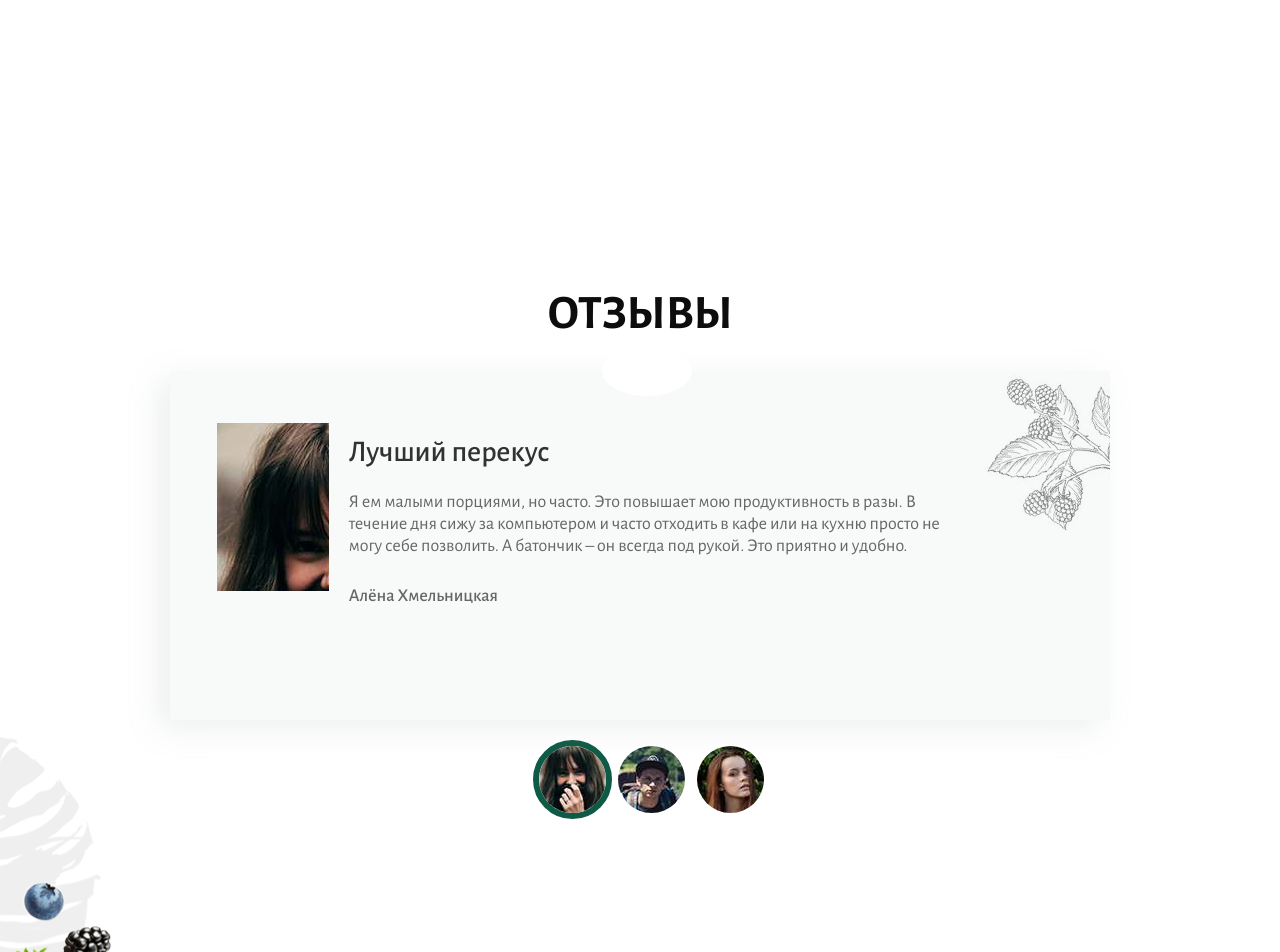
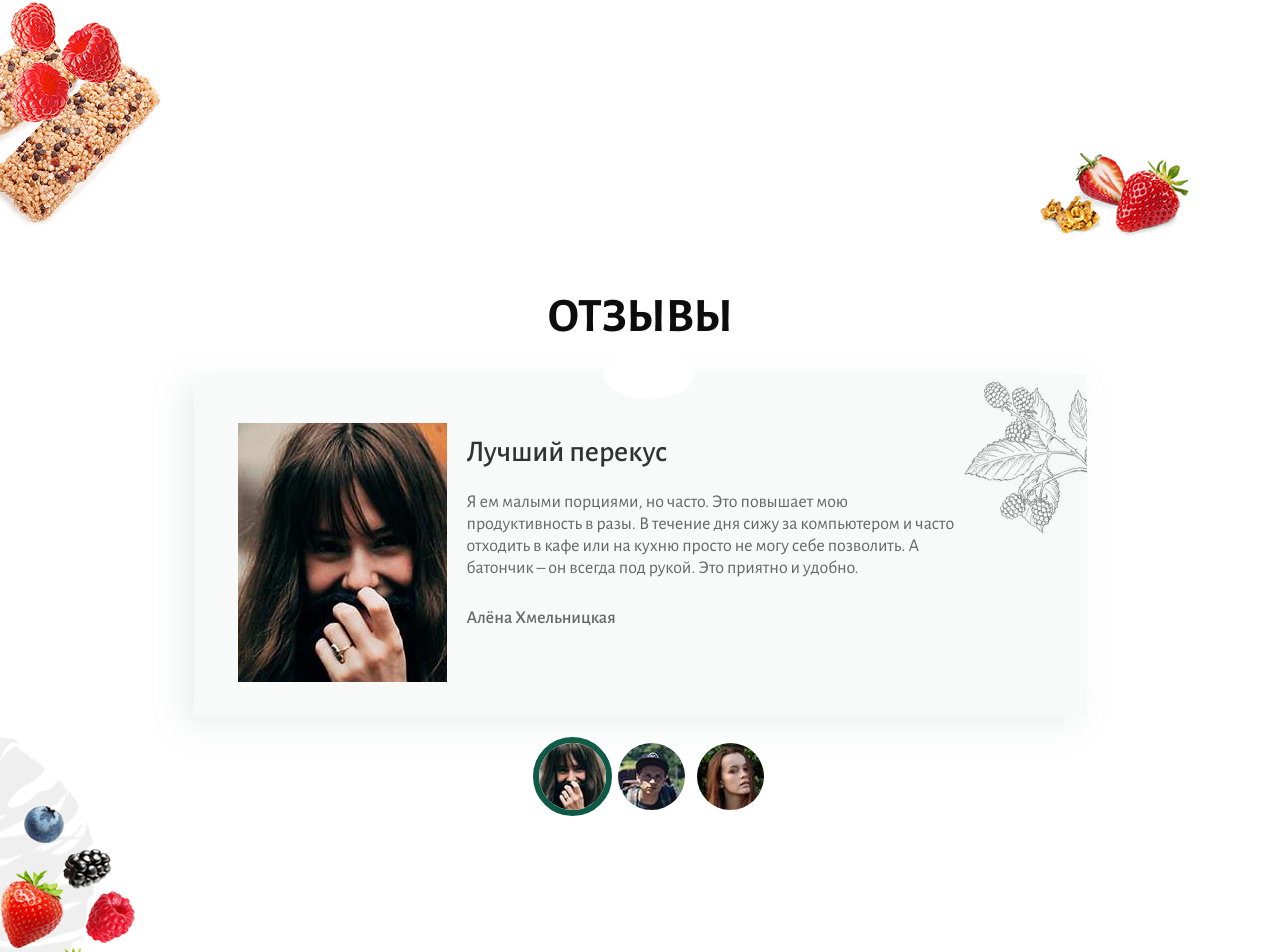
Before and after one commit to Berlyavskaya/CHOCCO, a plain HTML site: page index.html in a window 1280 px wide. Shown: the part 1448-2400 px from the top of the page. Drawn offline with Linux system fonts and the light colour scheme.

Commit message:
Аватарки + фоновые изображения

```diff
--- a/css/blocks/reasons.scss
+++ b/css/blocks/reasons.scss
@@ -1,4 +1,5 @@
 .reasons {
+    position: relative;
     background: url(/img/reasons-bg.png) 0% 57%;
     background-repeat: no-repeat;
 }
@@ -7,7 +8,9 @@
     content: '';
     width: 100%;
     height: 100%;
-    background: url(/img/berries-reasons-bg.png) 0% 64%;
+    top: 10%;
+    left: 0;
+    background: url(/img/berries-reasons-bg.png) 0% 99%;
     background-repeat: no-repeat;
 }
 .reasons__subtitle {
--- a/css/blocks/reviews.scss
+++ b/css/blocks/reviews.scss
@@ -1,8 +1,18 @@
 
 .reviews {
-    background: url(/img/berries-reviews-bg.png) 0% 119%,
+    position: relative;
+    background: url(/img/berrie-reviews-bg.png) 92% 0%,
                 url(/img/reviews-bg.png) 0% 122%;
-
+    background-repeat: no-repeat;
+}
+.reviews:after {
+    position: absolute;
+    content: '';
+    width: 100%;
+    height: 100%;
+    top: 10%;
+    left: 0;
+    background: url(/img/berries-reviews-bg.png) 0% 93%;
     background-repeat: no-repeat;
 }
 .review__list {
@@ -35,14 +45,16 @@
 }
 .review__desc {
     padding-top: 11px;
+    max-width: 620px;
 }
 .review__box-avatar {
-    width: 253px;
+    max-width: 253px;
     height: 259px;
     margin-right: 20px;
+    overflow: hidden;
 }
 .review__avatar {
-    max-width:100%;
+    min-width:100%;
     object-fit: none;
 }
 .review__subtitle {
```
Also changed, not shown: css/main.css, 1 other file.
